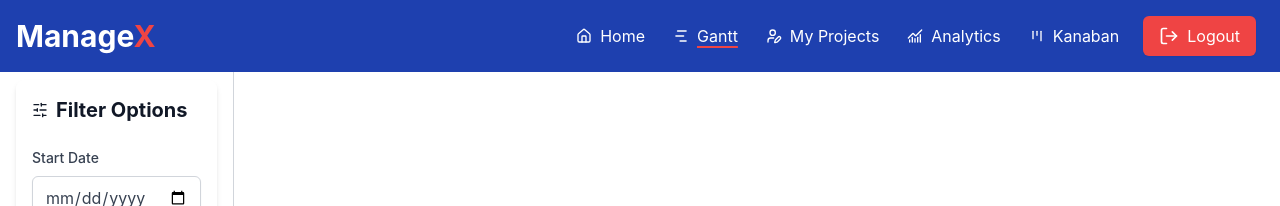
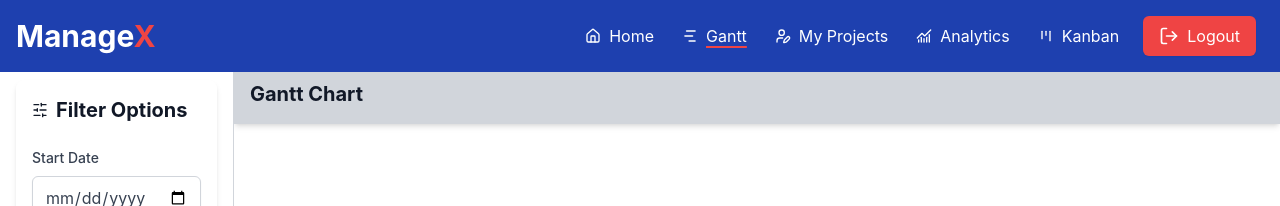
Before and after one commit to SimonStrassen97/ManageX, a React (Vite) app in the folder managex-ui/: page /gantt in a window 1280 px wide. Shown: the top 206 px of the page. Built offline with nearby package versions, Linux system fonts and the light colour scheme; no server answers; sample sign-in values are in the browser's storage.

Commit message:
first iteration Kanban Board, no drag and drop yet

```diff
--- a/managex-ui/src/App.tsx
+++ b/managex-ui/src/App.tsx
@@ -3,7 +3,7 @@ import React from "react"
 import { BrowserRouter, Routes, Route, Navigate } from "react-router-dom"
 import { useSelector } from "react-redux"
 import { RootState } from "./app/store"
-import { GanttChart } from "./pages/GanttChart"
+import { Gantt } from "./pages/Gantt"
 import { Overview } from "./pages/Overview"
 import { MyProjects } from "./pages/MyProjects"
 import { Kanban } from "./pages/Kanban"
@@ -24,10 +24,7 @@ const App = () => {
             path="/home"
             element={<PrivateRoute element={<Overview />} />}
           />
-          <Route
-            path="/gantt"
-            element={<PrivateRoute element={<GanttChart />} />}
-          />
+          <Route path="/gantt" element={<PrivateRoute element={<Gantt />} />} />
           <Route
             path="/myprojects"
             element={<PrivateRoute element={<MyProjects />} />}
--- a/managex-ui/src/components/layout/Header.tsx
+++ b/managex-ui/src/components/layout/Header.tsx
@@ -93,7 +93,7 @@ export const Header = () => {
                     : ""
                 }`}
               >
-                Kanaban
+                Kanban
               </Link>
             </li>
             <li className="flex items-center space-x-1 pr-2">
--- a/managex-ui/src/components/layout/Layout.tsx
+++ b/managex-ui/src/components/layout/Layout.tsx
@@ -6,7 +6,6 @@ interface LayoutProps {
   children: React.ReactNode
   title?: string // Add an optional title prop
 }
-
 export const Layout: React.FC<LayoutProps> = ({ children, title }) => {
   return (
     <div className="h-screen flex flex-col">
@@ -15,11 +14,11 @@ export const Layout: React.FC<LayoutProps> = ({ children, title }) => {
         <Sidebar />
         <div className="flex-1 flex flex-col overflow-hidden">
           {title && (
-            <div className="sticky bg-gray-300 shadow-md top-4 p-4">
+            <div className="sticky bg-gray-300 shadow-md  p-4">
               <h1 className="text-xl font-bold text-gray-900">{title}</h1>
             </div>
           )}
-          <main className="bg-white py-4">{children}</main>
+          <main className="bg-white p-4">{children}</main>
         </div>
       </div>
     </div>
--- a/managex-ui/src/features/kanban/KanbanBoard.tsx
+++ b/managex-ui/src/features/kanban/KanbanBoard.tsx
@@ -21,16 +21,18 @@ export const KanbanBoard = () => {
 
   return (
     <div className="flex flex-col h-screen bg-gray-200">
-      <div className="flex-grow p-4 overflow-x-auto">
+      <div className="flex-grow overflow-x-auto">
         {loading && <p>Loading statuses...</p>}
         {error && <p className="text-red-500">Error: {error}</p>}
         {!loading && !error && (
           <div className="grid grid-flow-col auto-cols-[minmax(150px,1fr)] gap-4 h-full">
             {projectStatuses.map(status => (
               <KanbanColumn
-                key={status.status_id}
                 status={status.status_label}
-                cards={project_cards}
+                projects={projects.filter(
+                  project =>
+                    project.project_info.project_status === status.status_label,
+                )}
               />
             ))}
           </div>
--- a/managex-ui/src/features/kanban/KanbanCard.tsx
+++ b/managex-ui/src/features/kanban/KanbanCard.tsx
@@ -1,20 +1,31 @@
 import React from "react"
+import { CircleUserRound } from "lucide-react"
 
 interface KanbanCardProps {
   card: {
-    id: string
-    title: string
-    description?: string
+    card_name: string
+    card_number: string
+    card_leader: string
   }
 }
 
 export const KanbanCard: React.FC<KanbanCardProps> = ({ card }) => {
   return (
-    <div className="bg-white rounded-lg shadow-md p-4">
-      <h3 className="text-md font-bold text-gray-800">{card.title}</h3>
-      {card.description && (
-        <p className="text-sm text-gray-600 mt-2">{card.description}</p>
-      )}
+    <div className="bg-white rounded-lg shadow-md p-2">
+      {/* Project Number on Top Right */}
+      <div className="flex justify-end">
+        <div className="bg-blue-200 text-blue-800 font-bold text-xs rounded-full py-1 px-3">
+          {card.card_number}
+        </div>
+      </div>
+      {/* Project Name */}
+      <div className="text-md font-semibold text-gray-800 break-words max-w-70%">
+        {card.card_name}
+      </div>
+      {/* Project Leader */}
+      <div className="flex text-xs text-gray-800 mt-2">
+        <CircleUserRound className="h-4" /> {card.card_leader}
+      </div>
     </div>
   )
 }
--- a/managex-ui/src/features/kanban/KanbanColumn.tsx
+++ b/managex-ui/src/features/kanban/KanbanColumn.tsx
@@ -1,12 +1,16 @@
 import React from "react"
 import { KanbanCard } from "./KanbanCard"
+import { Project } from "../../types/project-types"
 
 interface KanbanColumnProps {
   status: string
-  cards: { id: string; title: string; description?: string }[]
+  projects: Project[]
 }
 
-export const KanbanColumn: React.FC<KanbanColumnProps> = ({ status }) => {
+export const KanbanColumn: React.FC<KanbanColumnProps> = ({
+  status,
+  projects,
+}) => {
   const formattedStatus =
     status.charAt(0).toUpperCase() + status.slice(1).toLowerCase()
 
@@ -18,7 +22,16 @@ export const KanbanColumn: React.FC<KanbanColumnProps> = ({ status }) => {
       </div>
       {/* Scrollable content: */}
       <div className="flex-1 rounded-lg overflow-y-auto p-2 space-y-2">
-        {/* Cards */}
+        {projects.map(project => (
+          <KanbanCard
+            key={project.project_id}
+            card={{
+              card_name: project.project_info.project_name,
+              card_number: project.project_info.project_number,
+              card_leader: project.project_info.project_lead,
+            }}
+          />
+        ))}
       </div>
     </div>
   )
--- a/managex-ui/src/features/projects/ProjectList.tsx
+++ b/managex-ui/src/features/projects/ProjectList.tsx
@@ -22,7 +22,7 @@ export const ProjectList: React.FC<ProjectListProps> = ({
   const cellClass = "px-4 py-2 border border-gray-300 text-sm"
 
   return (
-    <div className="p-6 bg-white">
+    <div className="bg-white">
       {filteredProjects.length > 0 ? (
         <div className="overflow-x-auto">
           <table className="min-w-full border-collapse border border-gray-700">
--- a/managex-ui/src/pages/Analytics.tsx
+++ b/managex-ui/src/pages/Analytics.tsx
@@ -3,8 +3,8 @@ import { Layout } from "../components/layout/Layout"
 
 export const Analytics = () => {
   return (
-    <Layout>
-      <>Analytics</>
+    <Layout title="Analytics">
+      <></>
     </Layout>
   )
 }
--- a/managex-ui/src/pages/GanttChart.tsx
+++ b/managex-ui/src/pages/Gantt.tsx
@@ -1,9 +1,9 @@
 import React from "react"
 import { Layout } from "../components/layout/Layout"
 
-export const GanttChart = () => {
+export const Gantt = () => {
   return (
-    <Layout>
+    <Layout title="Gantt Chart">
       <></>
     </Layout>
   )
--- a/managex-ui/src/pages/MyProjects.tsx
+++ b/managex-ui/src/pages/MyProjects.tsx
@@ -24,7 +24,7 @@ export const MyProjects = () => {
       <Button
         label="Add Project"
         onClick={() => setIsModalOpen(true)}
-        className="bg-blue-600 hover:bg-blue-700 text-white font-medium rounded"
+        className="my-4 bg-blue-600 hover:bg-blue-700 text-white font-medium rounded"
         svg={<Plus className="h-4" />}
       />
       <AddProjectModal
```
